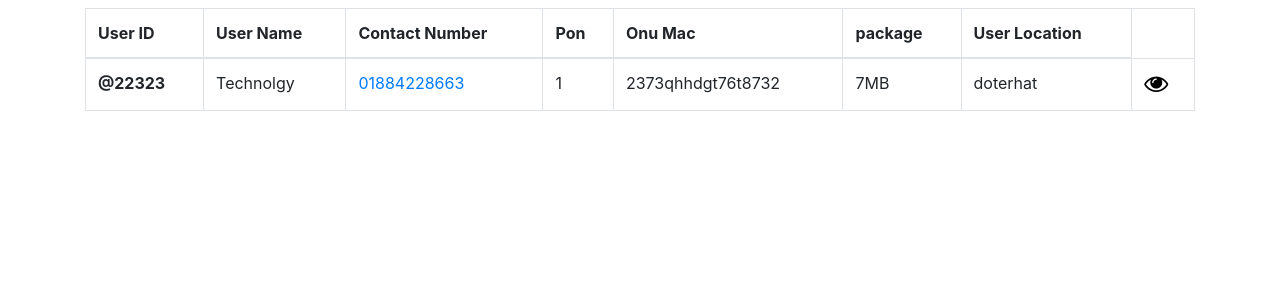
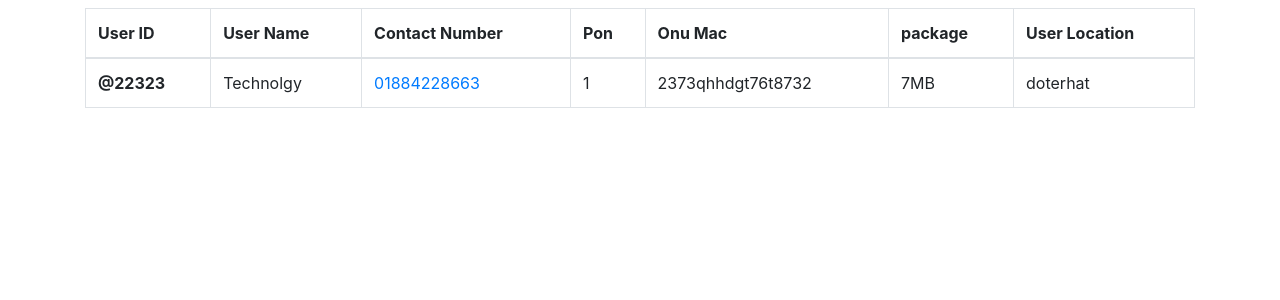
Before and after one commit to Semol2233/office, a Django app: page / in a window 1280 px wide. Shown: the part 56-356 px from the top of the page. Run offline with Django 3.2, Linux system fonts and the light colour scheme; a user stored in the database is signed in; data comes from the database, SQL or seed files in the repository; some libraries are stand-ins or nearby versions.

Commit message:
dhdcswww

```diff
--- a/templates/nv/list_user.html
+++ b/templates/nv/list_user.html
@@ -51,8 +51,8 @@
 </div>
             {% if request.user.is_superuser%}
 
-            <td><a data-toggle="modal" data-target="#exampleModalLong" href=""><i class="fa fa-eye" style="font-size: 24px; color: black;" aria-hidden="true"></i></a>
-           </td>
+            <!-- <td><a data-toggle="modal" data-target="#exampleModalLong" href=""><i class="fa fa-eye" style="font-size: 24px; color: black;" aria-hidden="true"></i></a>
+           </td> -->
             <!-- <td><a href="{% url 'up' q.id%}"><i class="fa fa-edit text-success" style="font-size: 25px; margin-right: 10px;"></i></a><a href="{% url 'del' q.id%}"><i class="fa fa-trash text-danger" style="font-size: 25px;"></i></a></td> -->
 
           </tr>
```
